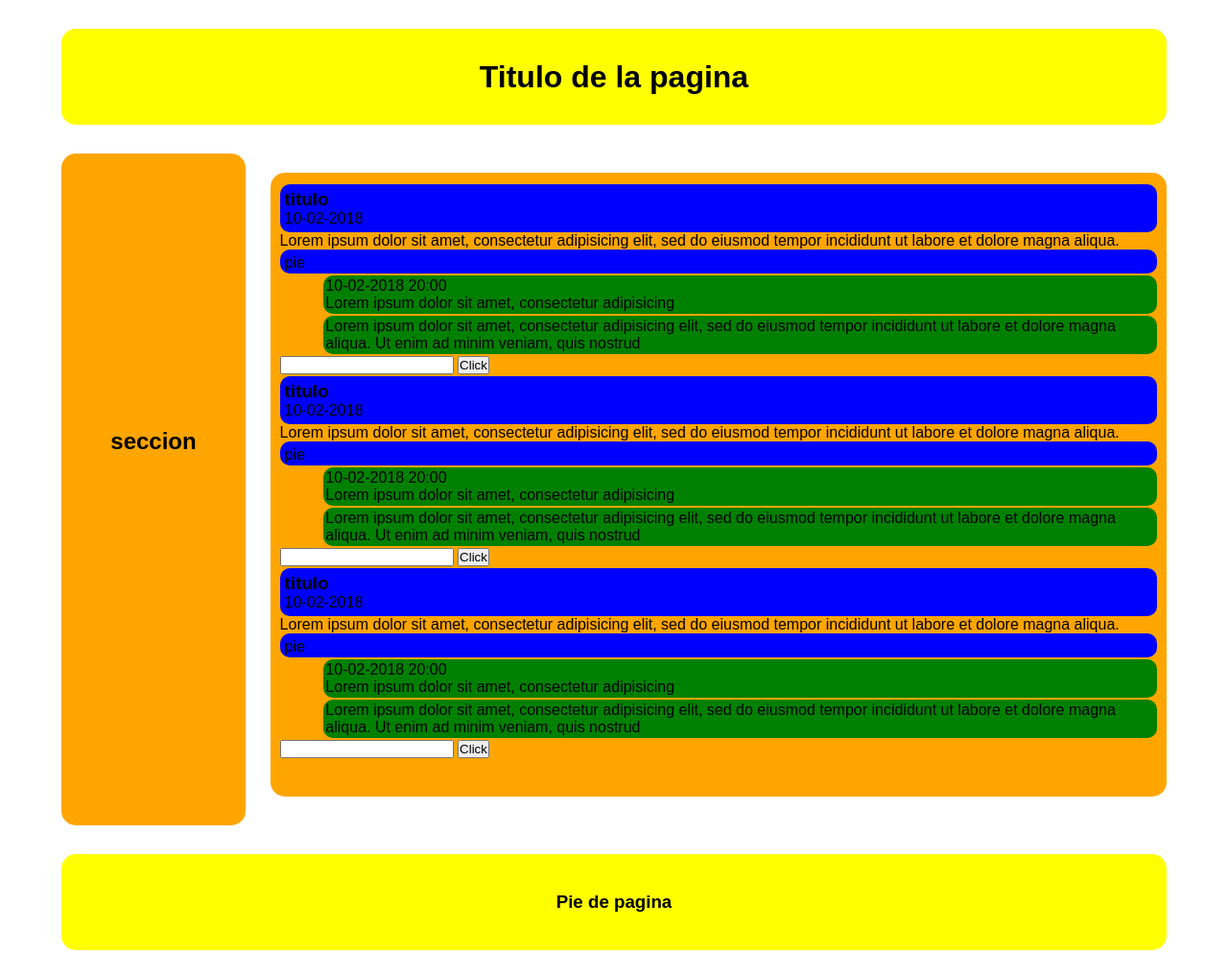
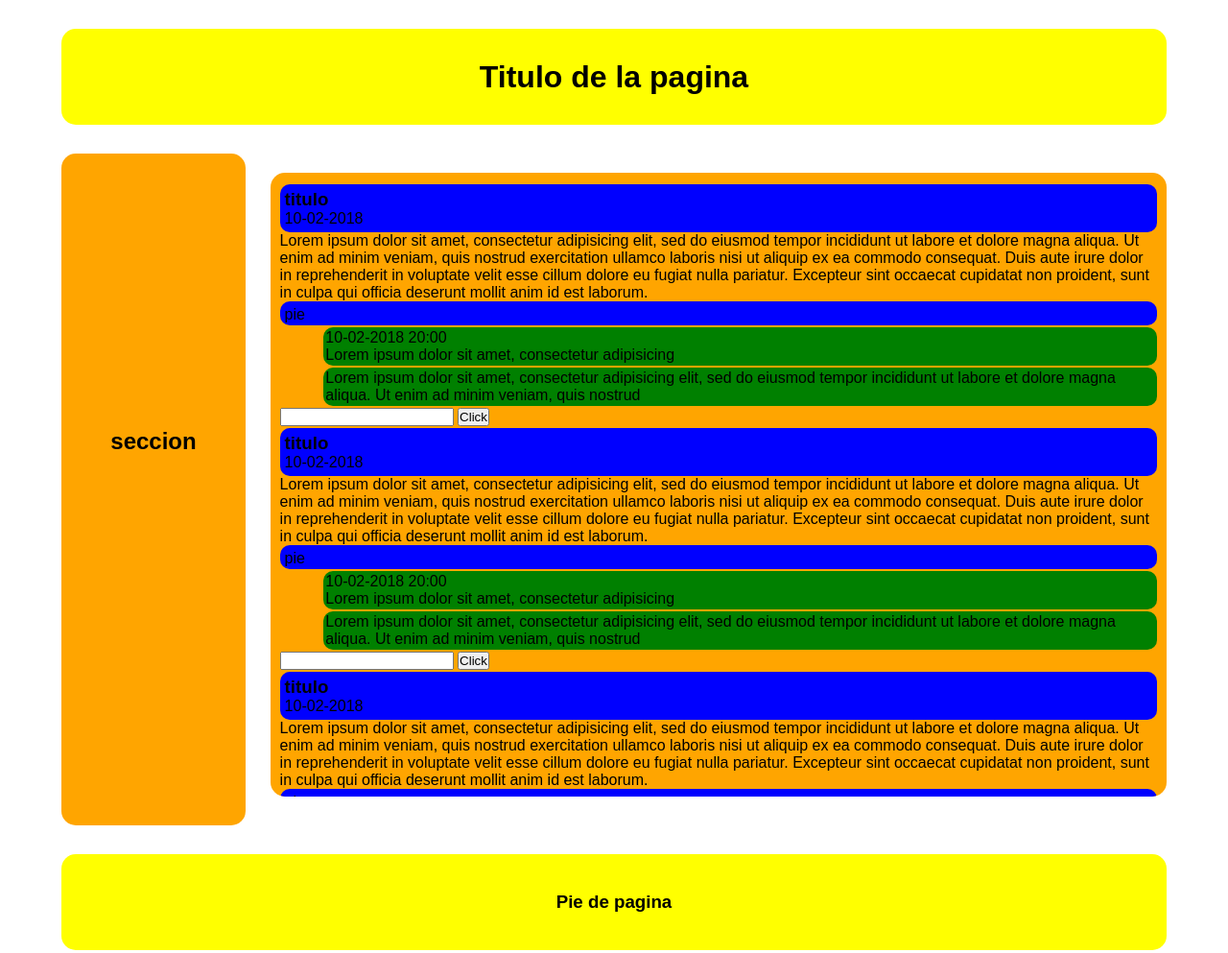
Before and after one commit to ElmerYDQ/reto1-web, a plain HTML site: page index.html in a window 1280 px wide. Shown: the whole page at 96% size. Drawn offline with Linux system fonts and the light colour scheme.

Commit message:
añadir main con autoscroll

```diff
--- a/css/estilos.css
+++ b/css/estilos.css
@@ -6,6 +6,8 @@
 	font-family: sans-serif;
 	box-sizing: border-box;
 }
+
+.autoscroll{ overflow: auto; }
 
 .t1{
 	background: yellow;
--- a/index.html
+++ b/index.html
@@ -10,14 +10,18 @@
 
 	<nav> <h1>seccion</h1> </nav>
 
-	<main>
+	<main class="autoscroll">
 		<article id="art" class="articulo">
 			<header>
 				<h3>titulo</h3>
 				<time datetime="2018-02-10">10-02-2018</time>
 			</header>
 			<p>Lorem ipsum dolor sit amet, consectetur adipisicing elit, sed do eiusmod
-			tempor incididunt ut labore et dolore magna aliqua.</p>
+			tempor incididunt ut labore et dolore magna aliqua. Ut enim ad minim veniam,
+			quis nostrud exercitation ullamco laboris nisi ut aliquip ex ea commodo
+			consequat. Duis aute irure dolor in reprehenderit in voluptate velit esse
+			cillum dolore eu fugiat nulla pariatur. Excepteur sint occaecat cupidatat non
+			proident, sunt in culpa qui officia deserunt mollit anim id est laborum.</p>
 
 			<footer>pie</footer>
 			<article>
@@ -39,7 +43,11 @@
 				<time datetime="2018-02-10">10-02-2018</time>
 			</header>
 			<p>Lorem ipsum dolor sit amet, consectetur adipisicing elit, sed do eiusmod
-			tempor incididunt ut labore et dolore magna aliqua.</p>
+			tempor incididunt ut labore et dolore magna aliqua. Ut enim ad minim veniam,
+			quis nostrud exercitation ullamco laboris nisi ut aliquip ex ea commodo
+			consequat. Duis aute irure dolor in reprehenderit in voluptate velit esse
+			cillum dolore eu fugiat nulla pariatur. Excepteur sint occaecat cupidatat non
+			proident, sunt in culpa qui officia deserunt mollit anim id est laborum.</p>
 
 			<footer>pie</footer>
 			<article>
@@ -61,7 +69,11 @@
 				<time datetime="2018-02-10">10-02-2018</time>
 			</header>
 			<p>Lorem ipsum dolor sit amet, consectetur adipisicing elit, sed do eiusmod
-			tempor incididunt ut labore et dolore magna aliqua.</p>
+			tempor incididunt ut labore et dolore magna aliqua. Ut enim ad minim veniam,
+			quis nostrud exercitation ullamco laboris nisi ut aliquip ex ea commodo
+			consequat. Duis aute irure dolor in reprehenderit in voluptate velit esse
+			cillum dolore eu fugiat nulla pariatur. Excepteur sint occaecat cupidatat non
+			proident, sunt in culpa qui officia deserunt mollit anim id est laborum.</p>
 
 			<footer>pie</footer>
 			<article>
```
